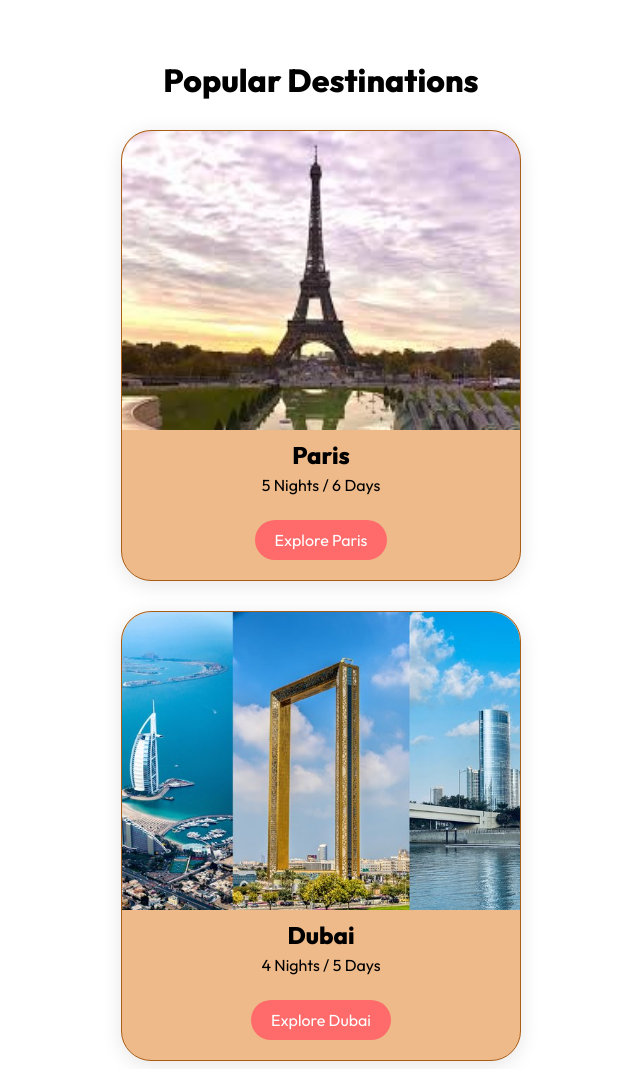
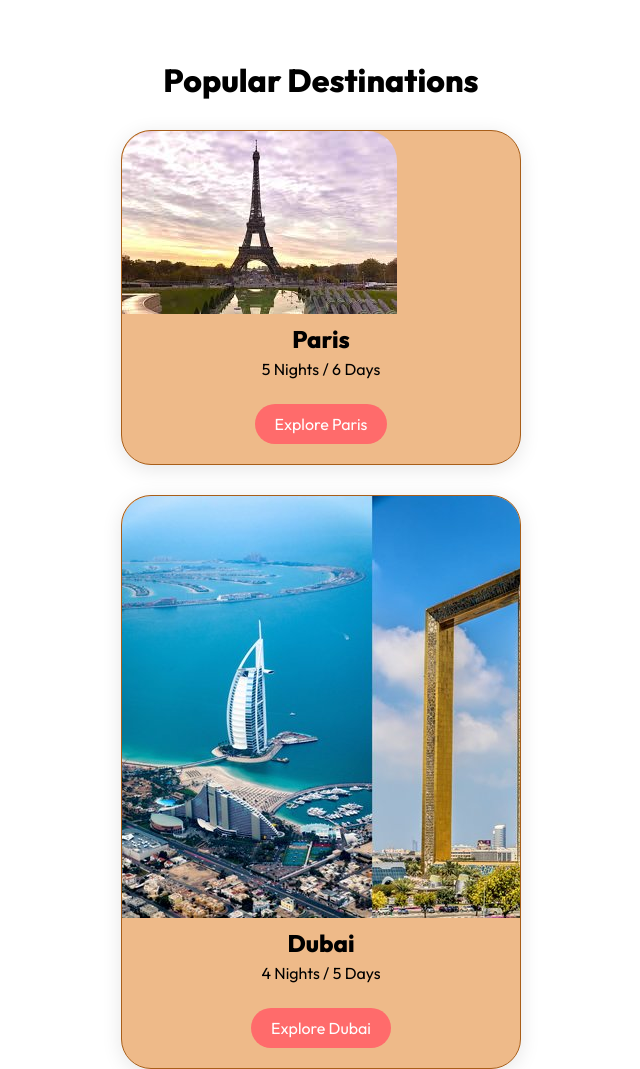
Before and after one commit to mahnooransari118/TripTailor-LandingPage, a plain HTML site: page index.html in a window 1280 px wide. Shown: the part 800-1869 px from the top of the page, without its empty margins (319-959 px from the left). Drawn offline with Linux system fonts and the light colour scheme.

Commit message:
Update style.css

```diff
--- a/style.css
+++ b/style.css
@@ -113,10 +113,8 @@ footer {
 }
 
 .card img {
-  width: 100%;
   height: auto;
   aspect-ratio: 4 / 3;
-  object-fit: cover;
   display: block;
   border-radius: 30px 30px 0 0;
 }
```
